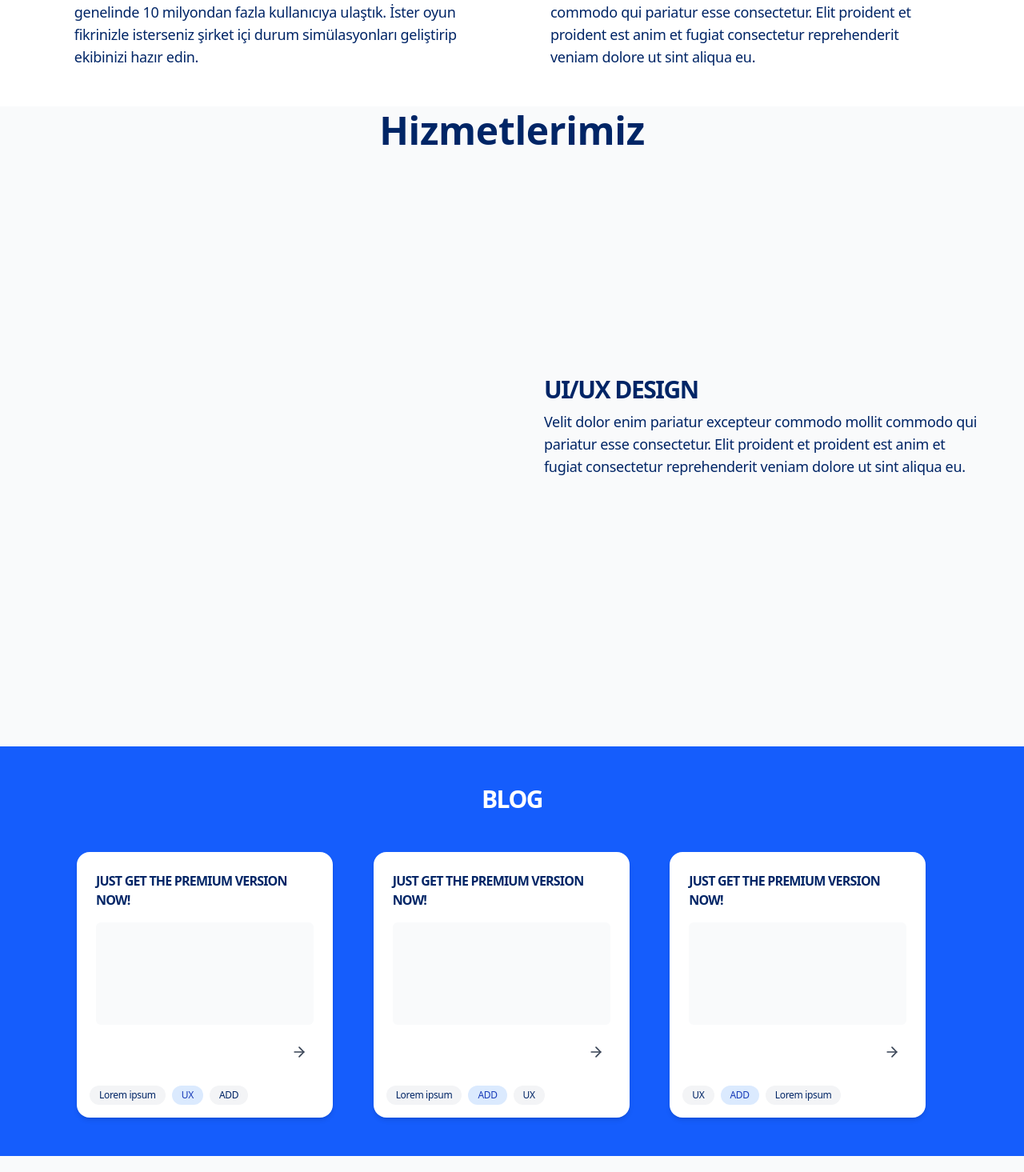
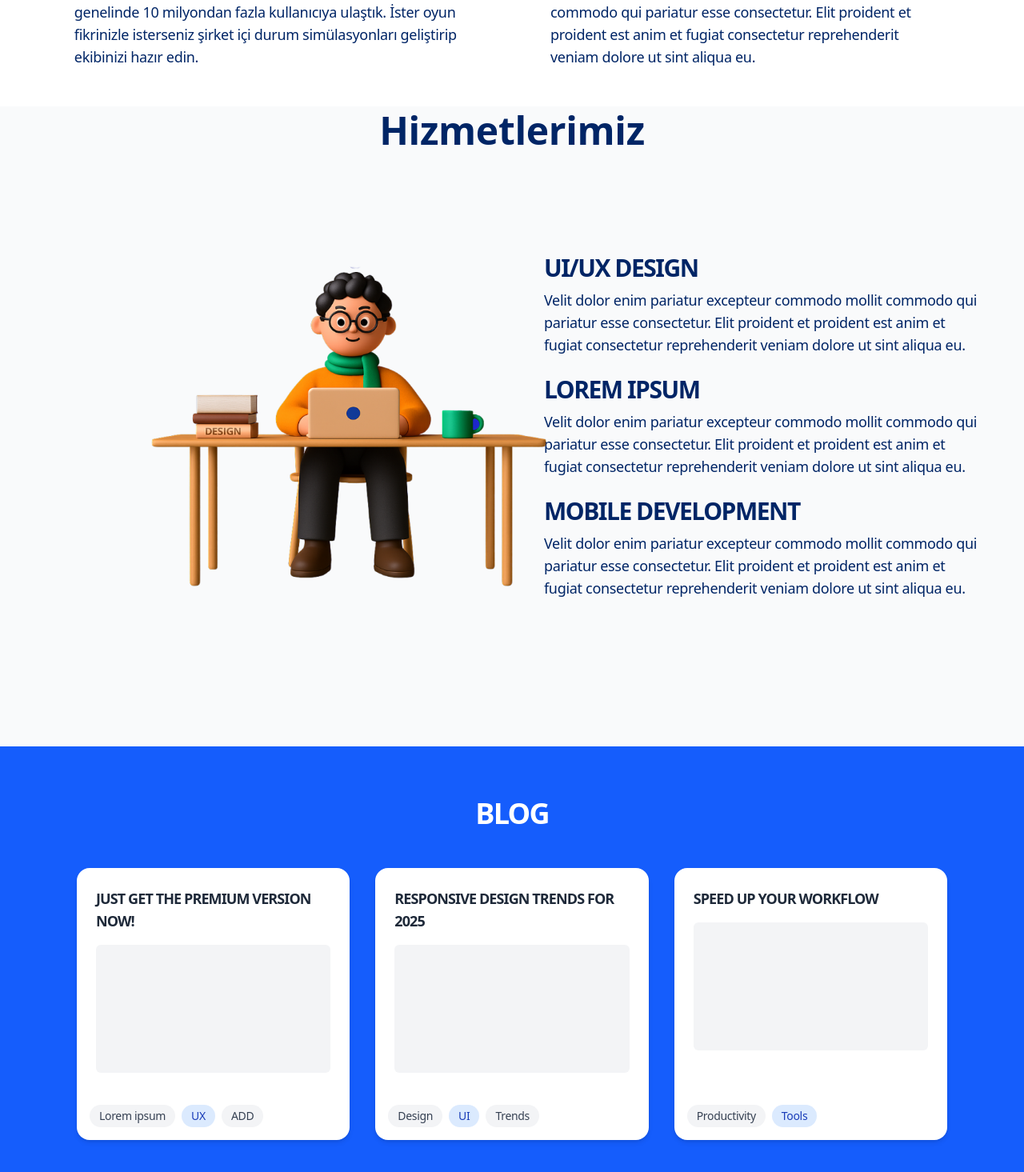
Before and after one commit to meltemozen/mozena-website, a React (Vite) app: page / in a window 1280 px wide. Shown: the part 1745-3210 px from the top of the page at 80% size. Built offline with nearby package versions, Linux system fonts and the light colour scheme.

Commit message:
Compenentblog (#44)
* update

* minor revision

* updated mozena

* update compenents

* update all compenents

* updated all compenent

* updated all compenents

```diff
--- a/package.json
+++ b/package.json
@@ -16,6 +16,7 @@
     "react": "^19.0.0",
     "react-cookie-consent": "^9.0.0",
     "react-dom": "^19.0.0",
+    "react-router-dom": "^7.5.1",
     "tailwindcss": "^4.0.9",
     "tailwindcss-text-stroke": "^0.0.5"
   },
--- a/src/App.tsx
+++ b/src/App.tsx
@@ -9,6 +9,7 @@ import Projects from "./components/Projects";
 import CookieConsent from "react-cookie-consent";
 import background_items from "./assets/Background items.png";
 import rocketImage from "./assets/Uzay.png";
+import hizmetlerimiz from "./assets/hizmetlerimiz.png";
 
 function App() {
   return (
@@ -56,12 +57,22 @@ function App() {
       </section>
       <section id="services">
         <Services
+          hizmetlerimiz={hizmetlerimiz}
           servicesTitle={"Hizmetlerimiz"}
           rocketImage={rocketImage}
           mainTitle1={"UI/UX Design"}
           subTitle1={
             "Velit dolor enim pariatur excepteur commodo mollit commodo qui pariatur esse consectetur. Elit proident et proident est anim et fugiat consectetur reprehenderit veniam dolore ut sint aliqua eu."
           }
+          maintTitle2={"Lorem Ipsum"}
+          subTitle2={
+            "Velit dolor enim pariatur excepteur commodo mollit commodo qui pariatur esse consectetur. Elit proident et proident est anim et fugiat consectetur reprehenderit veniam dolore ut sint aliqua eu."
+          }
+          maintTitle3={"Mobile Development"}
+          subTitle3={
+            "Velit dolor enim pariatur excepteur commodo mollit commodo qui pariatur esse consectetur. Elit proident et proident est anim et fugiat consectetur reprehenderit veniam dolore ut sint aliqua eu."
+          }
+
         />
       </section>
       <section id="blog">
--- a/src/components/Blog.tsx
+++ b/src/components/Blog.tsx
@@ -1,37 +1,31 @@
-import React from 'react';
-import { ArrowRight } from 'lucide-react';
+import React, { useState } from 'react';
 
 interface BlogCardProps {
   title: string;
   tags: string[];
+  content: string;
+  onClick: () => void;
 }
 
 interface BlogSectionProps {
   heading: string;
-  cards: BlogCardProps[];
+  cards: {
+    title: string;
+    tags: string[];
+    content: string;
+  }[];
 }
 
-const BlogCard: React.FC<BlogCardProps> = ({ title, tags }) => {
-  const handleClick = () => {
-    console.log(`Blog tıklandı: ${title}`);
-    alert(`"${title}" blog yazısı açılıyor`);
-  };
-
+const BlogCard: React.FC<BlogCardProps> = ({ title, tags, onClick }) => {
   return (
-    <div className="bg-white rounded-2xl shadow-md overflow-hidden w-full sm:max-w-xs flex flex-col">
+    <div
+      onClick={onClick}
+      className="bg-white rounded-2xl shadow-md overflow-hidden w-full flex flex-col cursor-pointer transform transition-transform duration-300 hover:scale-105 hover:shadow-lg"
+    >
       <div className="p-4 sm:p-6 flex flex-col flex-grow">
-        <h3 className="font-bold text-sm sm:text-base mb-2 sm:mb-4">{title}</h3>
+        <h3 className="font-bold text-sm sm:text-base md:text-lg mb-2 sm:mb-4 text-gray-800">{title}</h3>
         <div className="flex-grow mb-2 sm:mb-4">
-          <div className="bg-gray-50 h-24 sm:h-32 rounded-md"></div>
-        </div>
-        <div className="flex justify-end">
-          <button
-            onClick={handleClick}
-            className="p-2 hover:bg-gray-100 rounded-full transition-colors duration-200"
-            aria-label="Blog yazısını görüntüle"
-          >
-            <ArrowRight size={20} className="text-gray-700" />
-          </button>
+          <div className="bg-gray-100 h-24 sm:h-32 md:h-40 rounded-md transition-colors duration-300 hover:bg-gray-200"></div>
         </div>
       </div>
       <div className="px-4 pb-4">
@@ -39,9 +33,9 @@ const BlogCard: React.FC<BlogCardProps> = ({ title, tags }) => {
           {tags.map((tag, index) => (
             <span
               key={index}
-              className={`px-2 sm:px-3 py-1 text-xs rounded-full ${
+              className={`px-2 sm:px-3 py-1 text-xs sm:text-sm rounded-full ${
                 index % 2 === 0
-                  ? "bg-gray-100"
+                  ? "bg-gray-100 text-gray-700"
                   : "bg-blue-100 text-blue-800"
               }`}
             >
@@ -55,17 +49,70 @@ const BlogCard: React.FC<BlogCardProps> = ({ title, tags }) => {
 };
 
 const BlogSection: React.FC<BlogSectionProps> = ({ heading, cards }) => {
+  const [activeModal, setActiveModal] = useState<number | null>(null);
+
+  const closeModal = () => {
+    setActiveModal(null);
+  };
+
   return (
-    <div className="bg-blue-600 py-8 sm:py-12 w-full">
+    <div className="bg-blue-600 py-8 sm:py-12 md:py-16 w-full relative">
       <div className="max-w-6xl mx-auto px-4 sm:px-6 lg:px-8">
-        <h2 className="text-2xl sm:text-3xl font-bold text-white text-center mb-8 sm:mb-12">{heading}</h2>
+        <h2 className="text-2xl sm:text-3xl md:text-4xl font-bold text-white text-center mb-8 sm:mb-12">{heading}</h2>
 
-        <div className="grid grid-cols-1 sm:grid-cols-2 lg:grid-cols-3 gap-6">
+        <div className="grid grid-cols-1 sm:grid-cols-2 lg:grid-cols-3 gap-4 md:gap-6 lg:gap-8">
           {cards.map((card, index) => (
-            <BlogCard key={index} title={card.title} tags={card.tags} />
+            <BlogCard
+              key={index}
+              title={card.title}
+              tags={card.tags}
+              content={card.content}
+              onClick={() => setActiveModal(index)}
+            />
           ))}
         </div>
       </div>
+
+      {activeModal !== null && (
+        <div className="fixed inset-0  bg-opacity-40 backdrop-blur-sm flex items-center justify-center p-4 z-50">
+          <div className="bg-white rounded-xl max-w-xs sm:max-w-md md:max-w-lg w-full max-h-[90vh] overflow-y-auto">
+            <div className="p-4 sm:p-6 md:p-8">
+              <div className="flex justify-between items-center mb-4">
+                <h2 className="text-base sm:text-lg md:text-xl font-bold text-gray-800">{cards[activeModal].title}</h2>
+                <button
+                  onClick={closeModal}
+                  className="text-gray-400 hover:text-gray-600 text-xl"
+                  aria-label="Close modal"
+                >
+                  ✕
+                </button>
+              </div>
+              <div className="bg-gray-100 h-32 sm:h-40 md:h-48 rounded-md mb-4" />
+              <div className="text-xs sm:text-sm md:text-base text-gray-700 space-y-2">
+                <p>{cards[activeModal].content}</p>
+                <p>Lorem ipsum dolor sit amet, consectetur adipiscing elit.</p>
+              </div>
+              <div className="mt-4">
+                <h3 className="font-medium text-xs sm:text-sm md:text-base mb-2">Etiketler:</h3>
+                <div className="flex flex-wrap gap-2">
+                  {cards[activeModal].tags.map((tag, index) => (
+                    <span
+                      key={index}
+                      className={`px-2 py-1 text-xs sm:text-sm rounded-full ${
+                        index % 2 === 0
+                          ? "bg-gray-100 text-gray-700"
+                          : "bg-blue-100 text-blue-800"
+                      }`}
+                    >
+                      {tag}
+                    </span>
+                  ))}
+                </div>
+              </div>
+            </div>
+          </div>
+        </div>
+      )}
     </div>
   );
 };
@@ -75,27 +122,25 @@ const blogData = {
   cards: [
     {
       title: "Just Get The Premium Version Now!",
-      tags: ["Lorem ipsum", "UX", "ADD"]
+      tags: ["Lorem ipsum", "UX", "ADD"],
+      content: "Bu blog yazısında premium versiyonun neden önemli olduğunu açıklıyoruz..."
     },
     {
-      title: "Just Get The Premium Version Now!",
-      tags: ["Lorem ipsum", "ADD", "UX"]
+      title: "Responsive Design Trends for 2025",
+      tags: ["Design", "UI", "Trends"],
+      content: "2025'te öne çıkacak duyarlı tasarım trendlerine göz atıyoruz..."
     },
     {
-      title: "Just Get The Premium Version Now!",
-      tags: ["UX", "ADD", "Lorem ipsum"]
+      title: "Speed Up Your Workflow",
+      tags: ["Productivity", "Tools"],
+      content: "Günlük işlerinizi hızlandıracak ipuçları ve araçları derledik."
     },
-
 
   ]
 };
 
 const Blog = () => {
-  return (
-    <div>
-      <BlogSection heading={blogData.heading} cards={blogData.cards} />
-    </div>
-  );
+  return <BlogSection heading={blogData.heading} cards={blogData.cards} />;
 };
 
 export default Blog;
--- a/src/components/Services.tsx
+++ b/src/components/Services.tsx
@@ -3,12 +3,17 @@ import { motion } from "framer-motion";
 interface ServicesProps {
     servicesTitle: string;
     rocketImage: any;
+    hizmetlerimiz:any;
     mainTitle1: string;
     subTitle1: string;
+    maintTitle2: string;
+    subTitle2: string;
+    maintTitle3: string;
+    subTitle3: string;
   }
 
 
-  const Services: React.FC<ServicesProps> = ({servicesTitle ,rocketImage, mainTitle1, subTitle1}) => {
+  const Services: React.FC<ServicesProps> = ({servicesTitle ,rocketImage, mainTitle1, subTitle1,hizmetlerimiz,maintTitle2,subTitle2,maintTitle3,subTitle3}) => {
 
     const [isVisible, setIsVisible] = useState(false);
     const [showText, setShowText] = useState(false);
@@ -58,7 +63,18 @@ interface ServicesProps {
         </motion.p>
         )}
 
-      <div className="flex flex-col md:flex-row items-center justify-center md:justify-end w-full min-h-screen p-4 md:p-10 ">
+<div className="flex flex-col md:flex-row items-center justify-center md:justify-between w-full min-h-screen p-4 md:p-10">
+  <div className="w-full md:w-1/2 max-w-xl px-4 py-6 flex justify-center items-center">
+    <img
+      src={hizmetlerimiz}
+      className="w-full h-auto max-w-md object-contain transform transition-transform duration-300
+      sm:scale-110
+      md:scale-115 md:translate-x-16
+      lg:scale-125 lg:translate-x-24
+      xl:scale-135 xl:translate-x-28"
+      alt="Hizmetlerimiz"
+    />
+  </div>
   <div className="w-full md:w-1/2 max-w-xl px-4 py-6">
     <h2 className="text-xl md:text-3xl font-bold text-[#002566]">
       {mainTitle1}
@@ -66,14 +82,26 @@ interface ServicesProps {
     <p className="mt-2 text-base md:text-lg text-[#002566]">
       {subTitle1}
     </p>
+    <br />
+    <h2 className="text-xl md:text-3xl font-bold text-[#002566]">
+      {maintTitle2}
+    </h2>
+    <p className="mt-2 text-base md:text-lg text-[#002566]">
+      {subTitle2}
+    </p>
+    <br />
+    <h2 className="text-xl md:text-3xl font-bold text-[#002566]">
+      {maintTitle3}
+    </h2>
+    <p className="mt-2 text-base md:text-lg text-[#002566]">
+      {subTitle3}
+    </p>
   </div>
 </div>
 
-      </div>
 
 
+      </div>
     );
-
   }
-
 export default Services;
```
Also changed, not shown: src/components/About.tsx (+52 -35 lines), src/components/Footer.tsx (+4 -5 lines), src/assets/hizmetlerimiz.png (added), 1 other file (tests, documents, lock files or other folders). Lines whose indentation alone changed are shown as unchanged.
